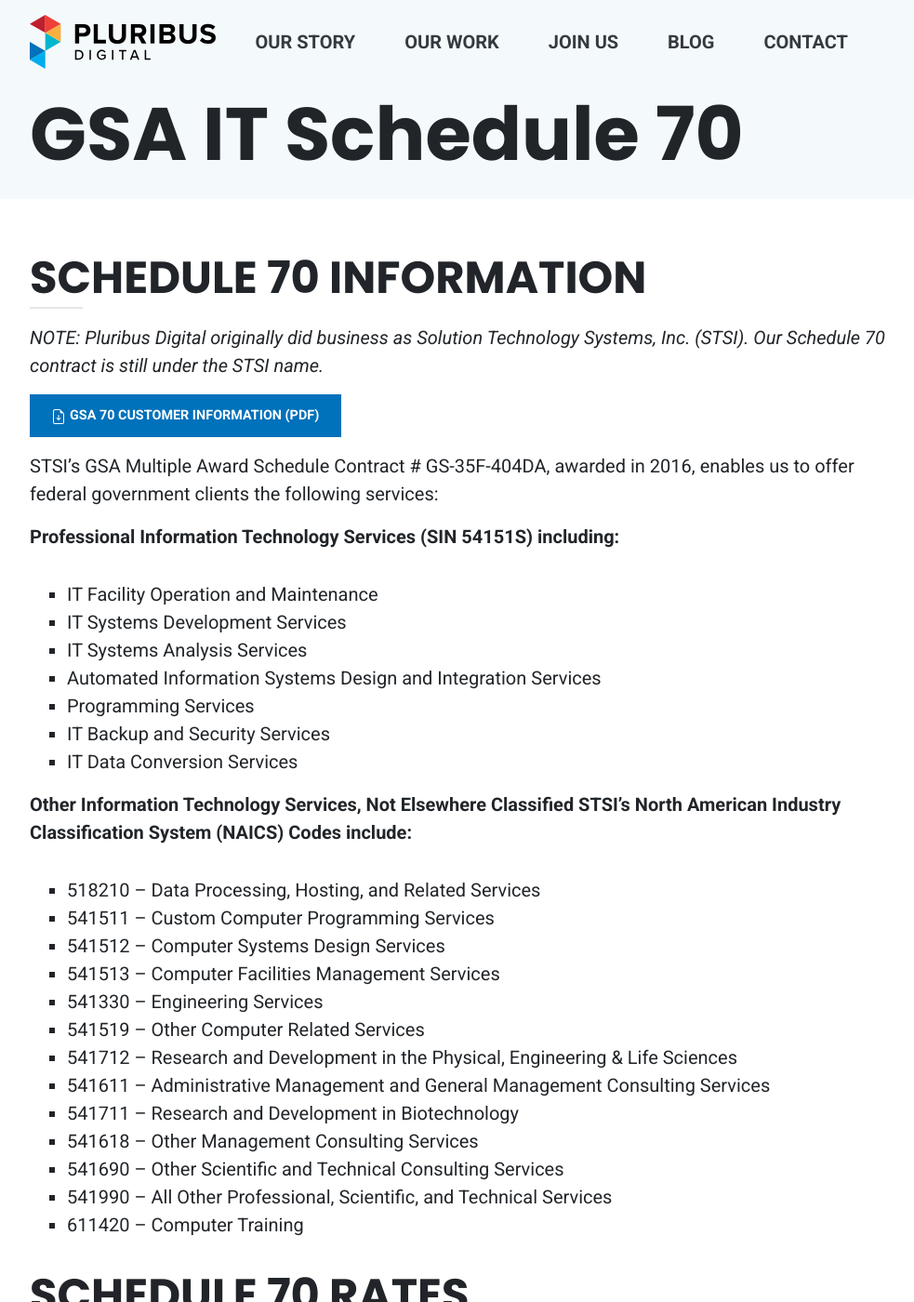
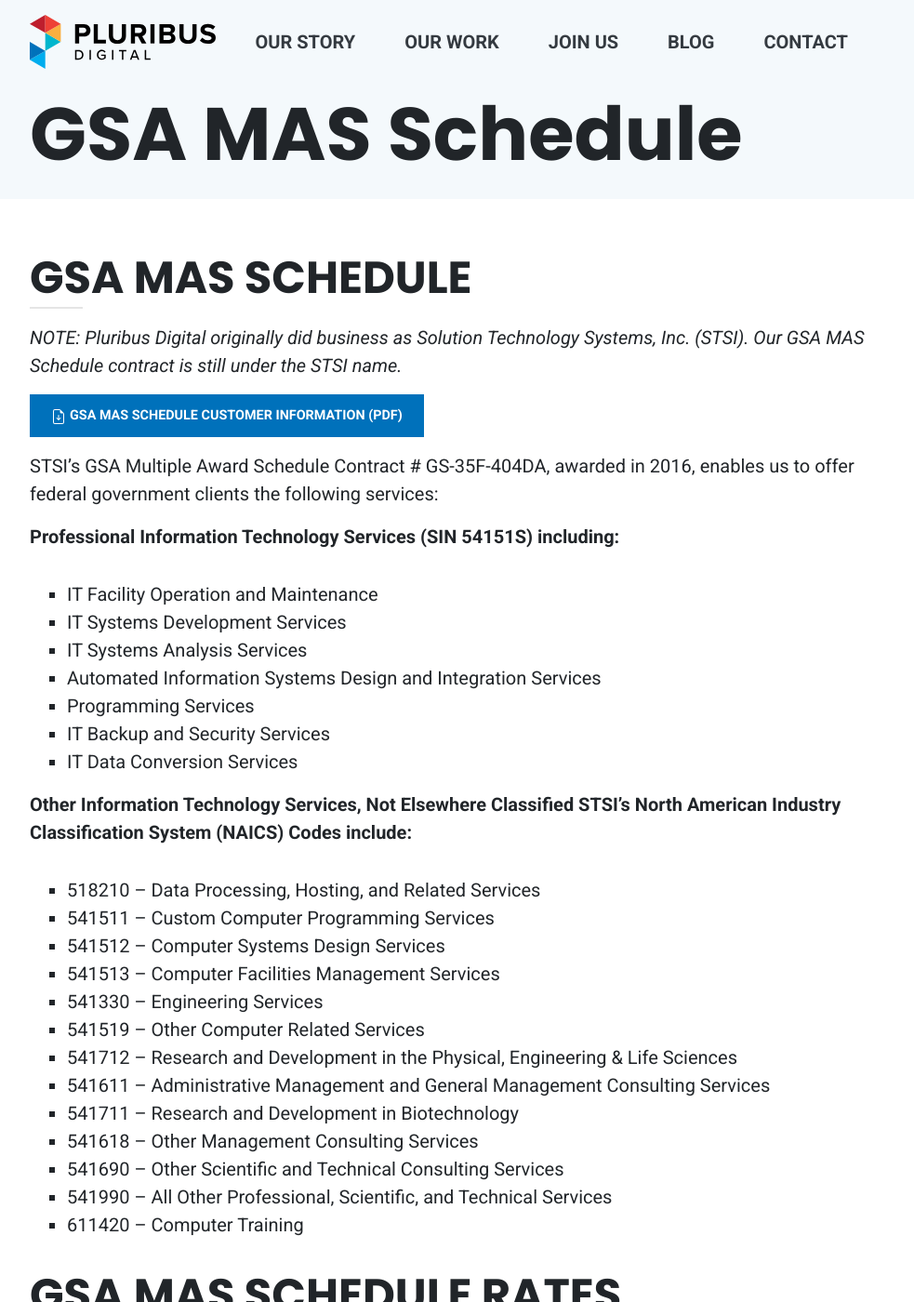
Before and after one commit to PluribusDigital/pluribusdigital-com, a Jekyll site: the page built from content/work/contract_vehicles/gsa_70.md, in a window 1280 px wide and 1400 px high. Shown: the whole window at 93% size, without its empty margins (148-1131 px from the left). Built offline with Jekyll 4.4.1, drawn with Linux system fonts in a browser that asks for light colours.

Commit message:
Update gsa_70.md
Changed Schedule 70 to GSA MAS Schedule

```diff
--- a/content/work/contract_vehicles/gsa_70.md
+++ b/content/work/contract_vehicles/gsa_70.md
@@ -1,14 +1,14 @@
 ---
 layout: interior
-title: GSA IT Schedule 70
+title: GSA MAS Schedule
 ---
 
-## Schedule 70 Information
+## GSA MAS Schedule
 
-_NOTE: Pluribus Digital originally did business as Solution Technology Systems, Inc. (STSI). Our Schedule 70 contract is still under the STSI name._
+_NOTE: Pluribus Digital originally did business as Solution Technology Systems, Inc. (STSI). Our GSA MAS Schedule contract is still under the STSI name._
 
 {% include component_download_button.html
-text="GSA 70 Customer Information (PDF)"
+text="GSA MAS Schedule Customer Information (PDF)"
 path="files/GS-35F-404DA_STSI2020GSAADVANTAGE404DA.pdf" %}
 
 STSI’s GSA Multiple Award Schedule Contract # GS-35F-404DA, awarded in 2016, enables us to offer federal government clients the following services:
@@ -40,7 +40,7 @@
 * 541990 – All Other Professional, Scientific, and Technical Services
 * 611420 – Computer Training
 
-## Schedule 70 Rates
+## GSA MAS Schedule Rates
 
 _STSI GSA Contract (GS-35F-404DA) Price List Effective 07/19/2020_
 
```
